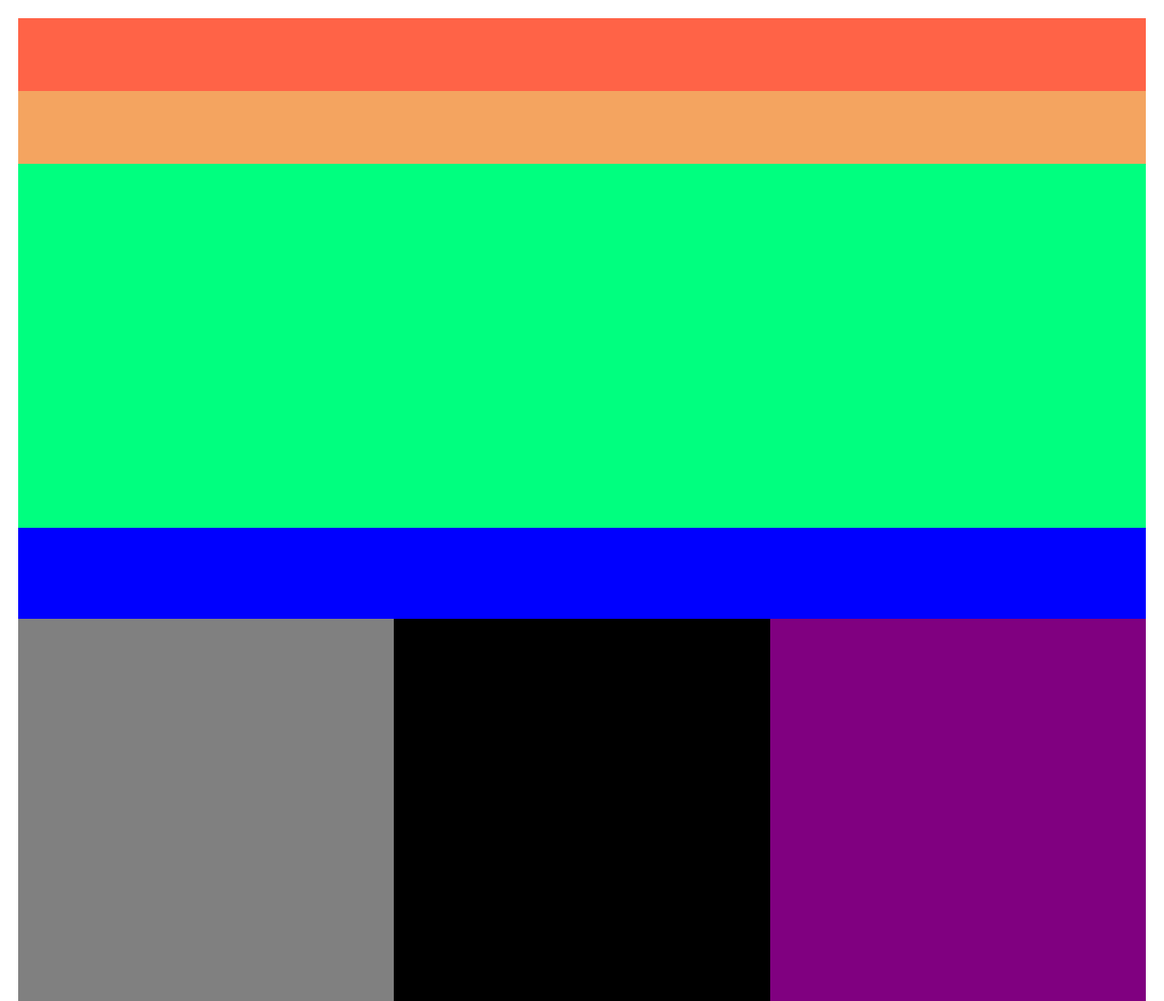
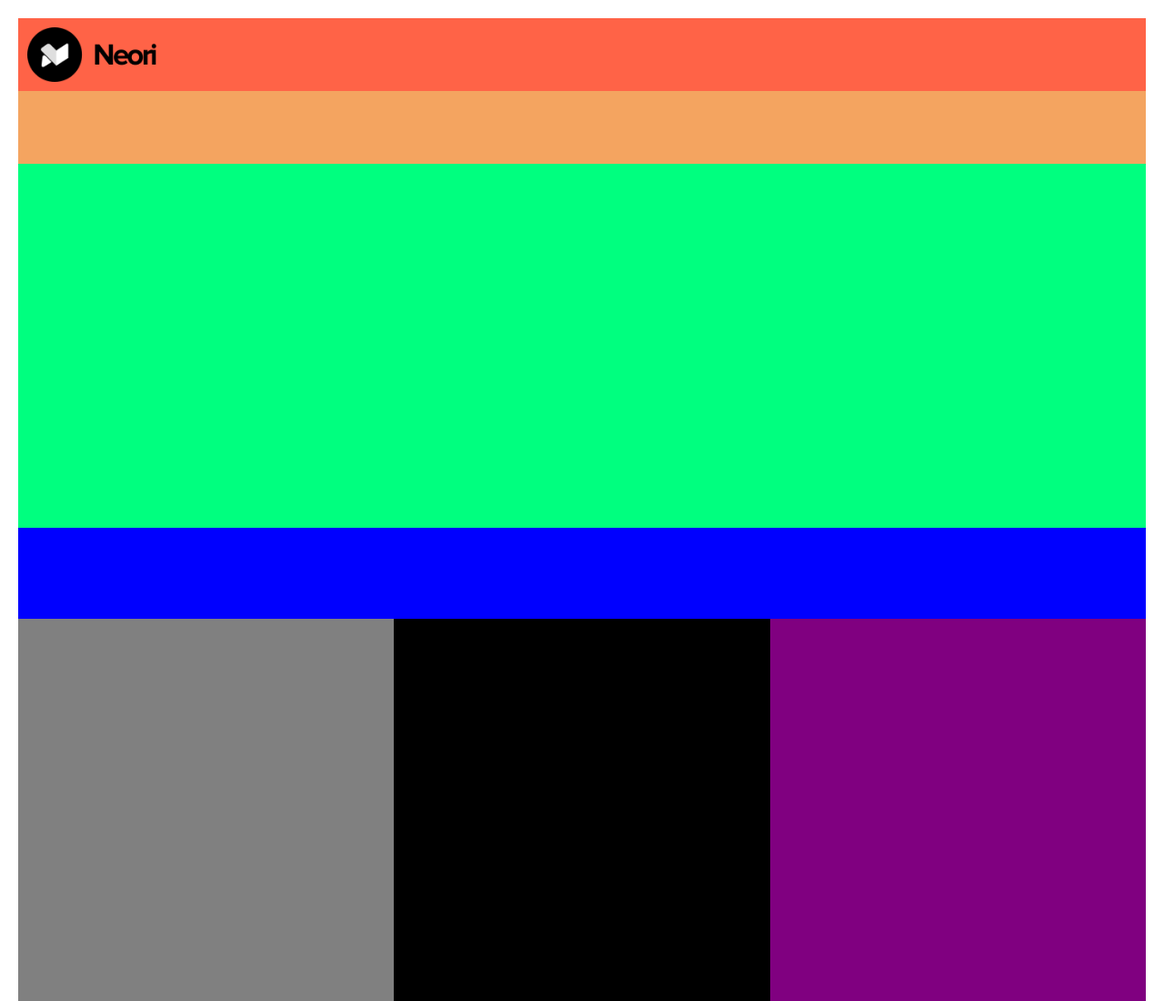
Before and after one commit to Roydano/htmlcss-wp, a plain HTML site: page bonus/index.html in a window 1280 px wide. Shown: the top 1100 px of the page at 91% size. Drawn offline with Linux system fonts and the light colour scheme.

Commit message:
add img logo/header-top

```diff
--- a/bonus/css/style.css
+++ b/bonus/css/style.css
@@ -12,6 +12,9 @@ body{
     padding: 20px;
 }
 
+.padding{
+    padding: 10px;
+}
 
 
 
@@ -20,6 +23,11 @@ body{
 .header-top{
     height: 80px;
     background-color: tomato;
+
+}
+
+#logo{
+    height: 80px;
 
 }
 
--- a/bonus/index.html
+++ b/bonus/index.html
@@ -15,7 +15,9 @@
 
         <!-- intestazione -->
         <header>
-            <div class="header-top"></div>
+            <div class="header-top">
+                <img id="logo" class="padding" src="../img/logo.png" alt="logo neori">
+            </div>
             <nav></nav>
             <div class="jumbotron"></div>
         </header>
```
